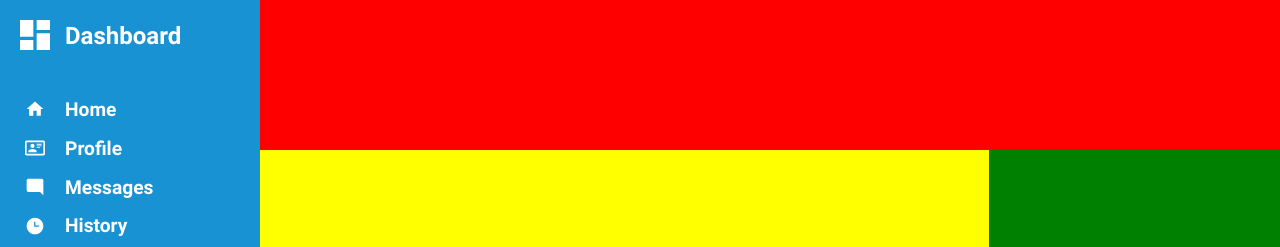
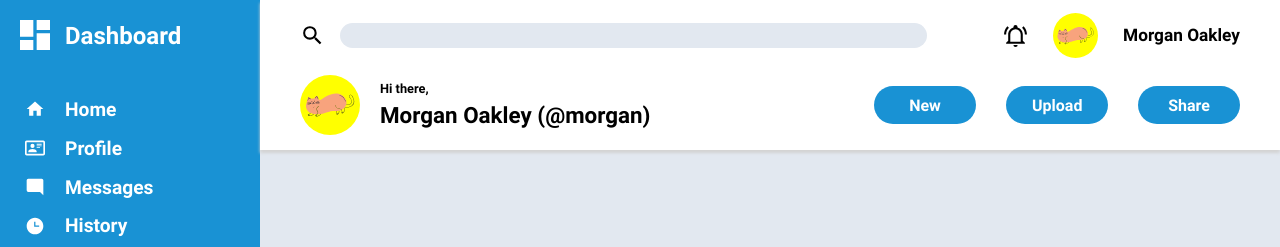
Before and after one commit to 00Land00/odin-dashboard, a plain HTML site: page index.html in a window 1280 px wide. Shown: the top 247 px of the page. Drawn offline with Linux system fonts and the light colour scheme.

Commit message:
add html and styles for header section

```diff
--- a/index.html
+++ b/index.html
@@ -8,6 +8,7 @@
     <link rel="stylesheet" href="styles/reset.css" />
     <link rel="stylesheet" href="styles/layout.css" />
     <link rel="stylesheet" href="styles/nav.css" />
+    <link rel="stylesheet" href="styles/header.css" />
   </head>
   <body>
     <div class="container">
@@ -64,7 +65,35 @@
           </ul>
         </div>
       </div>
-      <div class="header"></div>
+      <div class="header">
+        <div class="search">
+          <img src="media/magnify.svg" alt="search" class="search-icon" />
+          <span class="search-bar"></span>
+        </div>
+        <div class="profile">
+          <img
+            src="media/bell-ring-outline.svg"
+            alt="notifications"
+            class="notif-icon"
+          />
+          <img src="media/cat1.svg" alt="profile pic" class="profile-pic" />
+          <h5 class="name">Morgan Oakley</h5>
+        </div>
+        <div class="main-header">
+          <div class="welcome">
+            <img src="media/cat1.svg" alt="profile pic" class="profile-pic" />
+            <div class="welcome-text">
+              <p>Hi there,</p>
+              <h3>Morgan Oakley (@morgan)</h3>
+            </div>
+          </div>
+          <div class="actions">
+            <button class="action-item">New</button>
+            <button class="action-item">Upload</button>
+            <button class="action-item">Share</button>
+          </div>
+        </div>
+      </div>
       <div class="projects"></div>
       <div class="sidebar"></div>
     </div>
--- /dev/null
+++ b/styles/header.css
@@ -0,0 +1,98 @@
+.header {
+  display: grid;
+  grid-template-columns: 2fr 1fr;
+  grid-template-rows: 30px;
+  padding: 20px 40px 15px 40px;
+  box-shadow: 0 3px 3px #d3d3d3;
+  min-width: 815px;
+
+  font-weight: 600;
+
+  background-color: white;
+}
+
+.header img {
+  height: 25px;
+  width: 25px;
+}
+
+.header .profile-pic {
+  width: 45px;
+  height: 45px;
+  border-radius: 50%;
+  background-color: yellow;
+}
+
+.search {
+  display: grid;
+  grid-template-columns: 20px;
+  grid-auto-flow: column;
+  align-items: center;
+  gap: 20px;
+}
+
+.search-icon {
+  min-width: 25px;
+}
+
+.search-bar {
+  height: 25px;
+  background-color: #e2e8f0;
+  border-radius: 30px;
+}
+
+.profile {
+  display: flex;
+  justify-content: end;
+  align-items: center;
+  gap: 25px;
+
+  font-size: 1.3rem;
+}
+
+.main-header {
+  grid-column: 1 / -1;
+  align-self: end;
+  display: flex;
+  justify-content: space-between;
+  align-items: center;
+}
+
+.welcome .profile-pic {
+  width: 60px;
+  height: 60px;
+}
+
+.welcome {
+  display: flex;
+  gap: 20px;
+}
+
+.welcome-text {
+  display: flex;
+  flex-direction: column;
+  justify-content: center;
+}
+
+.welcome p {
+  font-size: 0.8rem;
+}
+
+.welcome h3 {
+  font-size: 1.4rem;
+}
+
+.actions {
+  display: flex;
+  gap: 30px;
+}
+
+.action-item {
+  width: 102px;
+  padding: 7px 26px;
+  border-radius: 50px;
+  border: none;
+
+  color: white;
+  background-color: #1992d4;
+}
--- a/styles/layout.css
+++ b/styles/layout.css
@@ -5,6 +5,8 @@
 
   width: 100vw;
   height: 100vh;
+
+  background-color: #E2E8F0;
 }
 
 .nav {
@@ -13,13 +15,4 @@
 
 .header {
   grid-column: 2 / 4;
-  background-color: red;
 }
-
-.projects {
-  background-color: yellow;
-}
-
-.sidebar {
-  background-color: green;
-}
```
